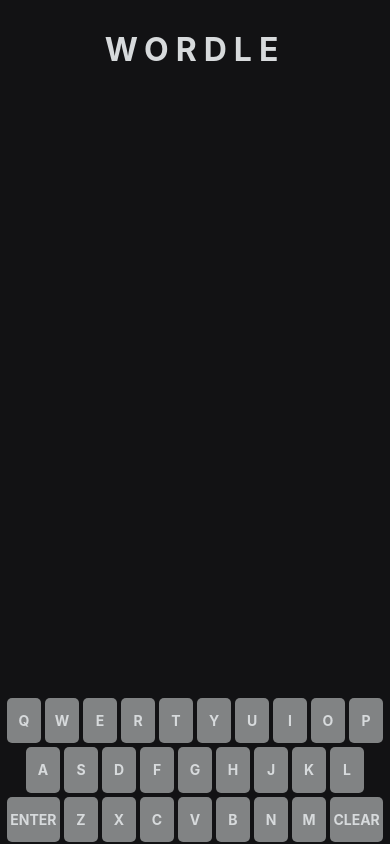
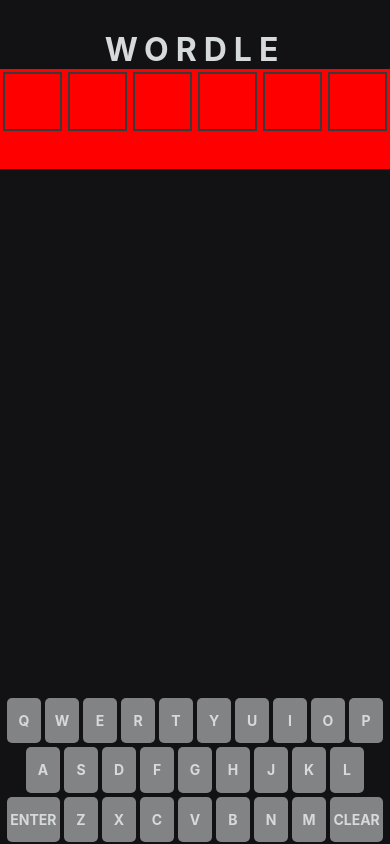
Before and after one commit to ArthurB95/WordleApp, a React Native app: screen / in a window 390 px wide. Built offline with nearby package versions, Linux system fonts and the light colour scheme.

Commit message:
Wordle box

```diff
--- a/App.tsx
+++ b/App.tsx
@@ -12,6 +12,17 @@
       <StatusBar style="light" />
 
       <Text style={styles.title}>WORDLE</Text>
+
+      <View style={styles.map}>
+        <View style={styles.row}>
+          <View style={styles.cell} />
+          <View style={styles.cell} />
+          <View style={styles.cell} />
+          <View style={styles.cell} />
+          <View style={styles.cell} />
+          <View style={styles.cell} />
+        </View>
+      </View>
 
       <Keyboard />
     </SafeAreaView>
@@ -30,5 +41,24 @@
     fontWeight: 'bold',
     letterSpacing: 7,
     marginTop: 30
+  },
+  map: {
+    backgroundColor: 'red',
+    alignSelf: 'stretch',
+    height: 100
+  },
+
+  row: {
+    alignSelf: 'stretch',
+    flexDirection: 'row',
+  },
+
+  cell: {
+    borderWidth: 2,
+    borderColor: colors.darkgrey,
+    flex: 1,
+    aspectRatio: 1,
+    margin: 3
   }
+
 });
```
Also changed, not shown: src/components/Keyboard/Keyboard.styles.ts (renamed from src/components/Keyboard/Keyboard.styles.js), src/components/Keyboard/Keyboard.tsx (renamed from src/components/Keyboard/Keyboard.js), src/components/Keyboard/index.ts (renamed from src/components/Keyboard/index.js), src/constants.ts (renamed from src/constants.js).
